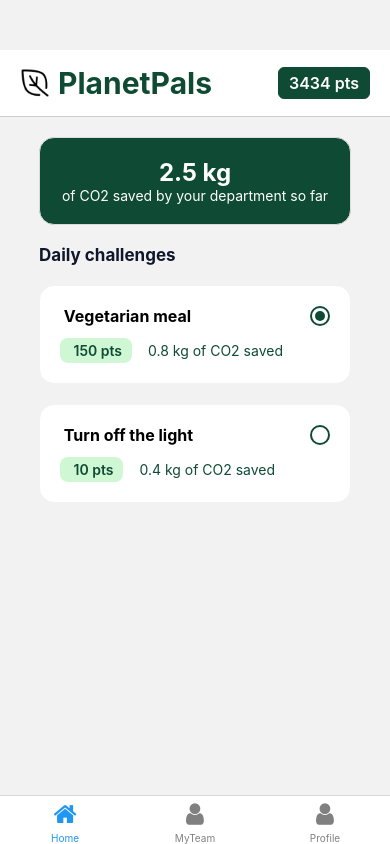
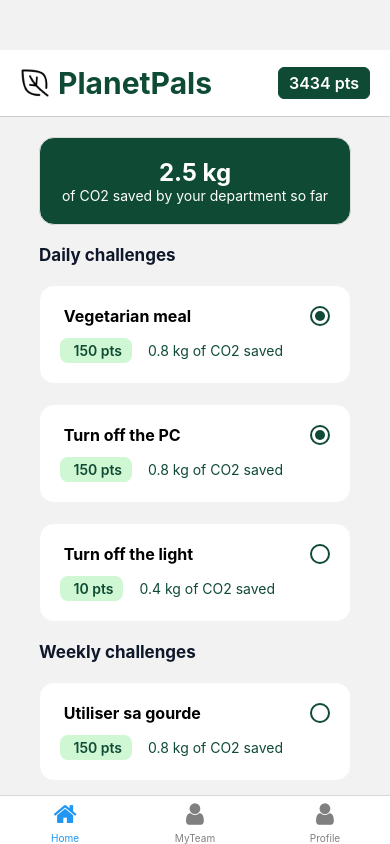
Before and after one commit to yana-burdziuk/planetpals-frontend, a React Native app: screen /TabNavigator in a window 390 px wide. Built offline with nearby package versions, Linux system fonts and the light colour scheme.

Commit message:
Ajout de certaines fonctionnalités à la HomePage

```diff
--- a/screens/HomeScreen.js
+++ b/screens/HomeScreen.js
@@ -1,41 +1,75 @@
 import React from "react";
-import { StyleSheet, Text, View } from "react-native";
+import { StyleSheet, Text, View, ScrollView } from "react-native";
 import Header from "../components/Header";
 import ChallengeCard from "../components/ChallengeCard";
 
 export default function HomeScreen({ navigation }) {
-  const pointsCount = 3434 + " pts"; //ephemère, faudra dynamiser pour l'afficher dans le header
-  const co2Count = 2.5 + " kg"; //pareil
+  const pointsCount = 3434 + " pts"; // temporaire
+  const co2Count = 2.5 + " kg"; // temporaire
+
+  // Exemple de données (à dynamiser avec l’API plus tard)
+  const dailyChallenges = [
+    { title: "Vegetarian meal", points: 150, CO2: 0.8, done: true },
+    { title: "Turn off the PC", points: 150, CO2: 0.8, done: true },
+    { title: "Turn off the light", points: 10, CO2: 0.4, done: false },
+  ];
+
+  const weeklyChallenges = [
+    { title: "Utiliser sa gourde", points: 150, CO2: 0.8, done: false },
+    { title: "Limiter l’usage de la clim", points: 200, CO2: 1.2, done: false },
+  ];
 
   return (
     <View style={styles.container}>
-      {/* fait un composant à réutiliser*/}
+      {/* Header */}
       <View style={styles.pageHeader}>
         <Header title="PlanetPals" count={pointsCount} />
       </View>
-      {/* affichage de total CO2 */}
+
+      {/* ScrollView pour pouvoir défiler */}
+      <ScrollView
+        style={styles.scrollContainer}
+        contentContainerStyle={{ alignItems: "center", paddingBottom: 50 }}
+        showsVerticalScrollIndicator={false}
+      >
+
+        {/* Total CO2 */}
         <View style={styles.totalCO2Container}>
           <Text style={styles.CO2ContainerText1}> {co2Count} </Text>
           <Text style={styles.CO2ContainerText2}>
             of CO2 saved by your department so far
           </Text>
         </View>
-      {/* affichage de daily challenges*/}
+
+        {/* Daily Challenges */}
         <View style={styles.dailyTextContainer}>
           <Text style={styles.dailyText}>Daily challenges</Text>
         </View>
-      {/* fait un composant à réutiliser*/}
+        {dailyChallenges.map((challenge, index) => (
           <ChallengeCard
-        title="Vegetarian meal"
-        points={150}
-        CO2={0.8}
-        done={true}
+            key={index}
+            title={challenge.title}
+            points={challenge.points}
+            CO2={challenge.CO2}
+            done={challenge.done}
           />
+        ))}
+
+        {/* Weekly Challenges */}
+        <View style={styles.dailyTextContainer}>
+          <Text style={styles.dailyText}>Weekly challenges</Text>
+        </View>
+        {weeklyChallenges.map((challenge, index) => (
           <ChallengeCard
-        title="Turn off the light"
-        points={10}
-        CO2={0.4}
+            key={index}
+            title={challenge.title}
+            points={challenge.points}
+            CO2={challenge.CO2}
+            done={challenge.done}
           />
+        ))}
+
+      </ScrollView>
     </View>
   );
 }
@@ -50,13 +84,11 @@ const styles = StyleSheet.create({
   pageHeader: {
     width: "100%",
   },
-  title: {
-    marginTop: 50,
-    fontSize: 20,
+  scrollContainer: {
+    flex: 1,
+    width: "100%",
   },
   totalCO2Container: {
-    shadowColor: "#0F4B34",
-    shadowOpacity: 0.05,
     padding: 20,
     marginTop: 20,
     alignItems: "center",
@@ -64,9 +96,7 @@ const styles = StyleSheet.create({
     borderColor: "#DBDBDB",
     borderRadius: 15,
     backgroundColor: "#0F4B34",
-    color: "#fff",
     width: "80%",
-    minHeight: "10%",
   },
   CO2ContainerText1: {
     color: "white",
@@ -75,10 +105,11 @@ const styles = StyleSheet.create({
   },
   CO2ContainerText2: {
     color: "#fff",
+    textAlign: "center",
   },
   dailyTextContainer: {
     width: "80%",
-    alignItems: "flex-start", // pour alligner le text à gauche par rapport au parent
+    alignItems: "flex-start",
     marginTop: 20,
   },
   dailyText: {
--- a/screens/SignInScreen.js
+++ b/screens/SignInScreen.js
@@ -23,7 +23,7 @@ export default function SignInScreen({ navigation }) {
       return;
     }
     // a mettre dans .env ?
-    fetch("http://192.168.1.161:3000/users/signin", {
+    fetch("http://192.168.1.14:3000/users/signin", {
       method: "POST",
       headers: { "Content-Type": "application/json" },
       body: JSON.stringify({
@@ -42,6 +42,7 @@ export default function SignInScreen({ navigation }) {
       navigation.navigate("TabNavigator");
     });
   }
+
   return (
     <View style={styles.container}>
       <Text style={styles.welcome}>Welcome back!</Text>
```
Also changed, not shown: 2 other files (tests, documents, lock files or other folders). Lines whose indentation alone changed are shown as unchanged.
